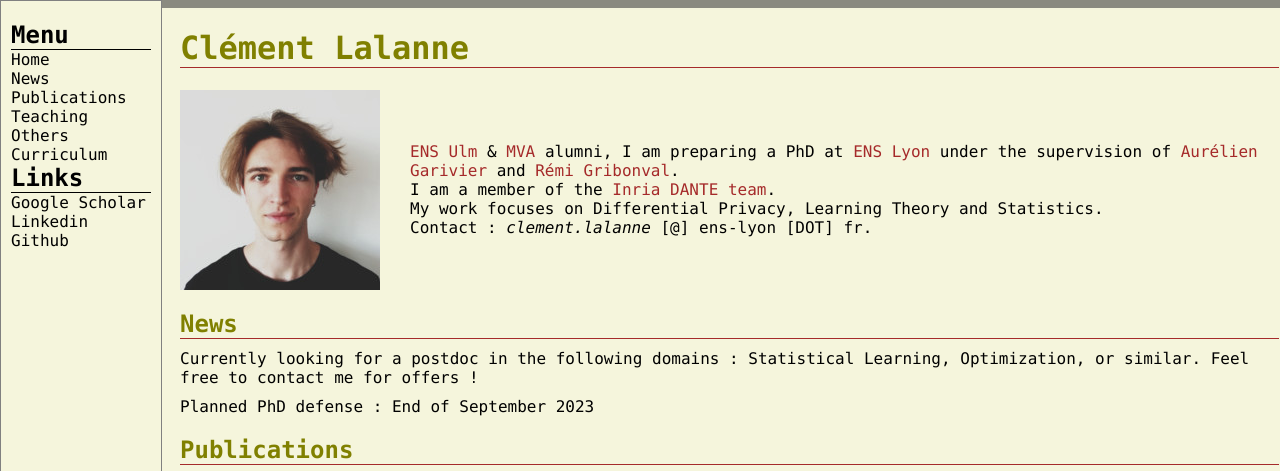
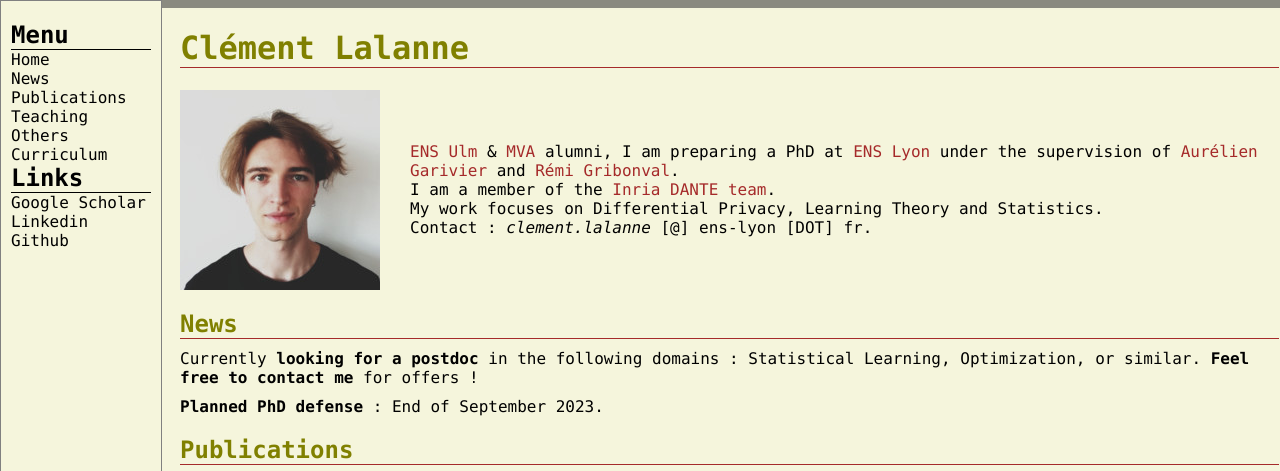
Before and after one commit to clemlal/clemlal.github.io, a Jekyll site: the page index.html, which Jekyll copies as it is, in a window 1280 px wide and 900 px high, cut to the strip 0-471 px from the top of the window. Built offline with Jekyll 4.4.1, drawn with Linux system fonts in a browser that asks for light colours.

```diff
--- a/index.html
+++ b/index.html
@@ -133,8 +133,8 @@
     <div class="section" id="news">
       <h2>News</h2>
       <ul>
-        <li>Currently looking for a postdoc in the following domains : Statistical Learning, Optimization, or similar. Feel free to contact me for offers !</li>
-        <li>Planned PhD defense : End of September 2023</li>
+        <li>Currently <strong>looking for a postdoc</strong> in the following domains : Statistical Learning, Optimization, or similar. <strong>Feel free to contact me </strong> for offers !</li>
+        <li><strong>Planned PhD defense</strong> : End of September 2023.</li>
       </ul>
     </div>
     <div class="section" id="publications">
```
